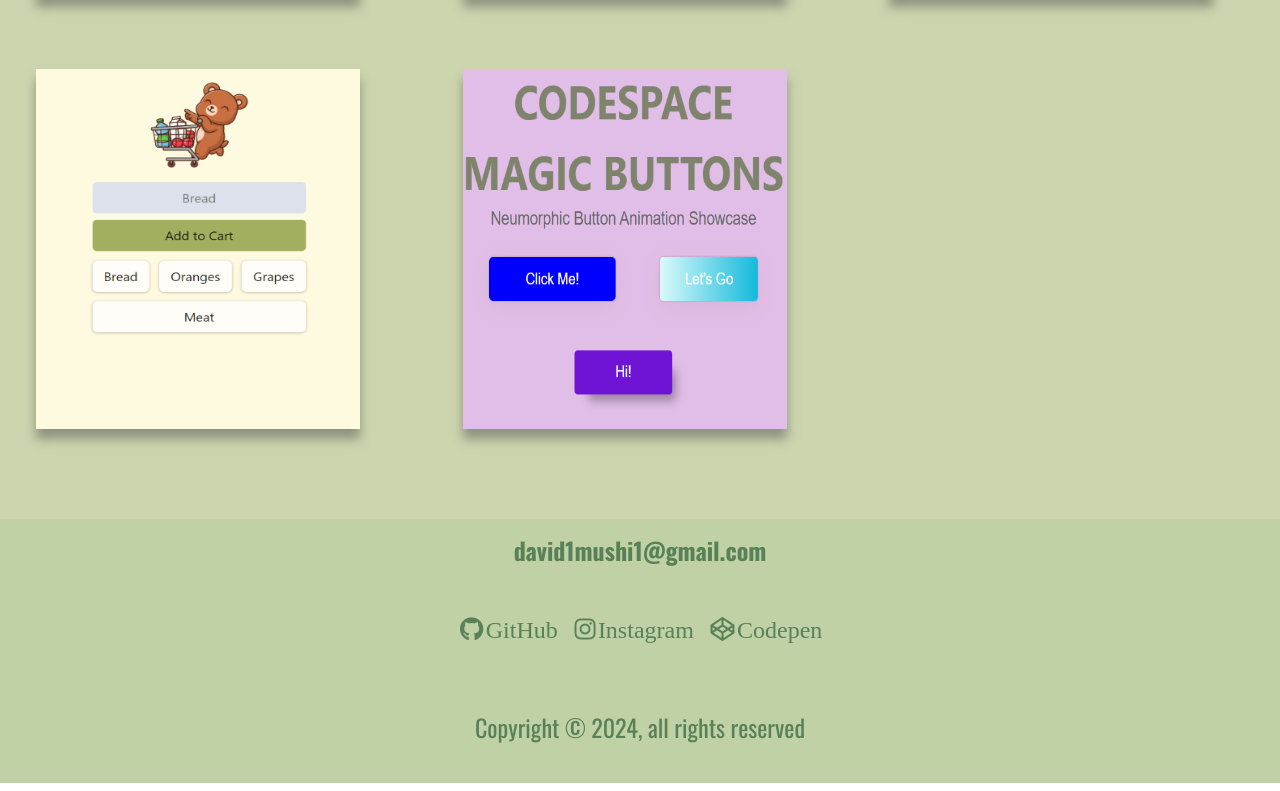
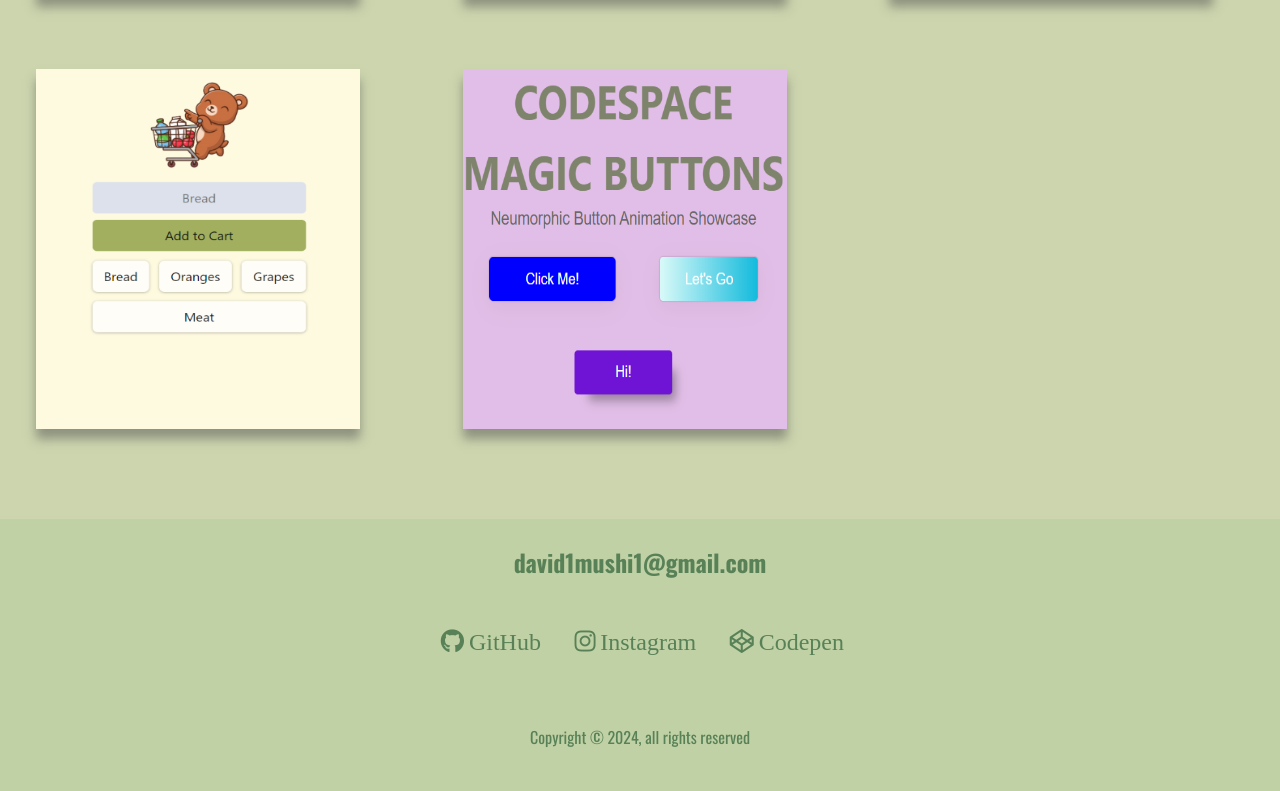
Before and after one commit to MohauMushi/MOHMUS379_BCL2401_GroupA_MohauMushi_SDF08, a plain HTML site: page index.html in a window 1280 px wide. Shown: the part 2561-3352 px from the top of the page. Drawn offline with nearby package versions, Linux system fonts and the light colour scheme; a web font is replaced by a local one.

Commit message:
style: Copyright font

```diff
--- a/index.css
+++ b/index.css
@@ -477,15 +477,17 @@ header {
     background: #C0D1A5;
     color: var(--clr-accent);
     text-align: center;
-    padding: 0.5em 0;
+    padding: 1em 0;
     font-size: var(--fs-h3);
-
 }
 
 .footer a {
     color: inherit;
     text-decoration: none;
 
+}
+.copyright{
+    font-size: medium;
 }
 
 .footer__link {
@@ -510,11 +512,11 @@ header {
 }
 
 .social-list__item {
-    margin: 0.1em;
+    margin: 0.2em;
 }
 
 .social-list__link {
-    padding: .1em;
+    padding: .2em;
 }
 
 
```
